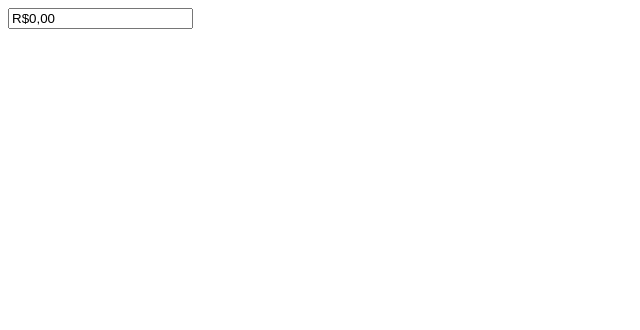
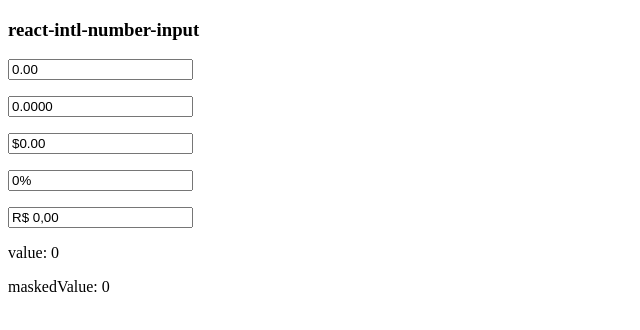
Before and after one commit to nandorip/react-intl-number-input, a React app: page / in a window 1280 px wide. Shown: the top 330 px of the page, without its empty margins (0-640 px from the left). Built offline with nearby package versions, Linux system fonts and the light colour scheme.

Commit message:
Updates documentation and online demo.

```diff
--- a/example/index.js
+++ b/example/index.js
@@ -3,11 +3,66 @@ import React from 'react';
 import { render } from 'react-dom';
 import IntlNumberInput from '../src';
 
-const App = () => (
-  <IntlNumberInput
-    locale="pt-BR"
-    prefix="R$"
-    precision={2}
-  />
-);
+class App extends React.Component {
+  constructor(props) {
+    super(props);
+
+    this.state = {
+      value: 0,
+      maskedValue: 0,
+    }
+
+    this.handleChange = this.handleChange.bind(this);
+  }
+
+  handleChange(event, value, maskedValue) {
+    event.preventDefault();
+    this.setState({ value, maskedValue });
+  }
+
+  render() {
+    return (
+      <div>
+        <h3>react-intl-number-input</h3>
+        <p>
+          <IntlNumberInput onChange={this.handleChange} />
+        </p>
+        <p>
+          <IntlNumberInput
+            precision={4}
+            onChange={this.handleChange}
+          />
+        </p>
+        <p>
+          <IntlNumberInput
+            prefix="$"
+            onChange={this.handleChange}
+          />
+        </p>
+        <p>
+          <IntlNumberInput
+            suffix="%"
+            precision={0}
+            onChange={this.handleChange}
+          />
+        </p>
+        <p>
+          <IntlNumberInput
+            locale="pt-BR"
+            prefix="R$ "
+            precision={2}
+            onChange={this.handleChange}
+          />
+        </p>
+        <p>
+          value: {this.state.value}
+        </p>
+        <p>
+          maskedValue: {this.state.maskedValue}
+        </p>
+      </div>
+    );
+  }
+}
+
 render(<App />, document.getElementById("root"));
--- a/package.json
+++ b/package.json
@@ -19,11 +19,10 @@
   "keywords": [
     "react",
     "react-component",
-    "es6",
     "javascript",
+    "mask",
     "currency",
     "money",
-    "mask",
     "number",
     "intl",
     "input"
--- a/src/index.jsx
+++ b/src/index.jsx
@@ -24,6 +24,10 @@ class IntlNumberInput extends Component {
     this.setState({
       maskedValue: this.formatNumber(value),
     })
+  }
+
+  getMaskedValue() {
+    return this.state.maskedValue;
   }
 
   formatNumber(value = 0) {
```
Also changed, not shown: 1 other file (tests, documents, lock files or other folders).
